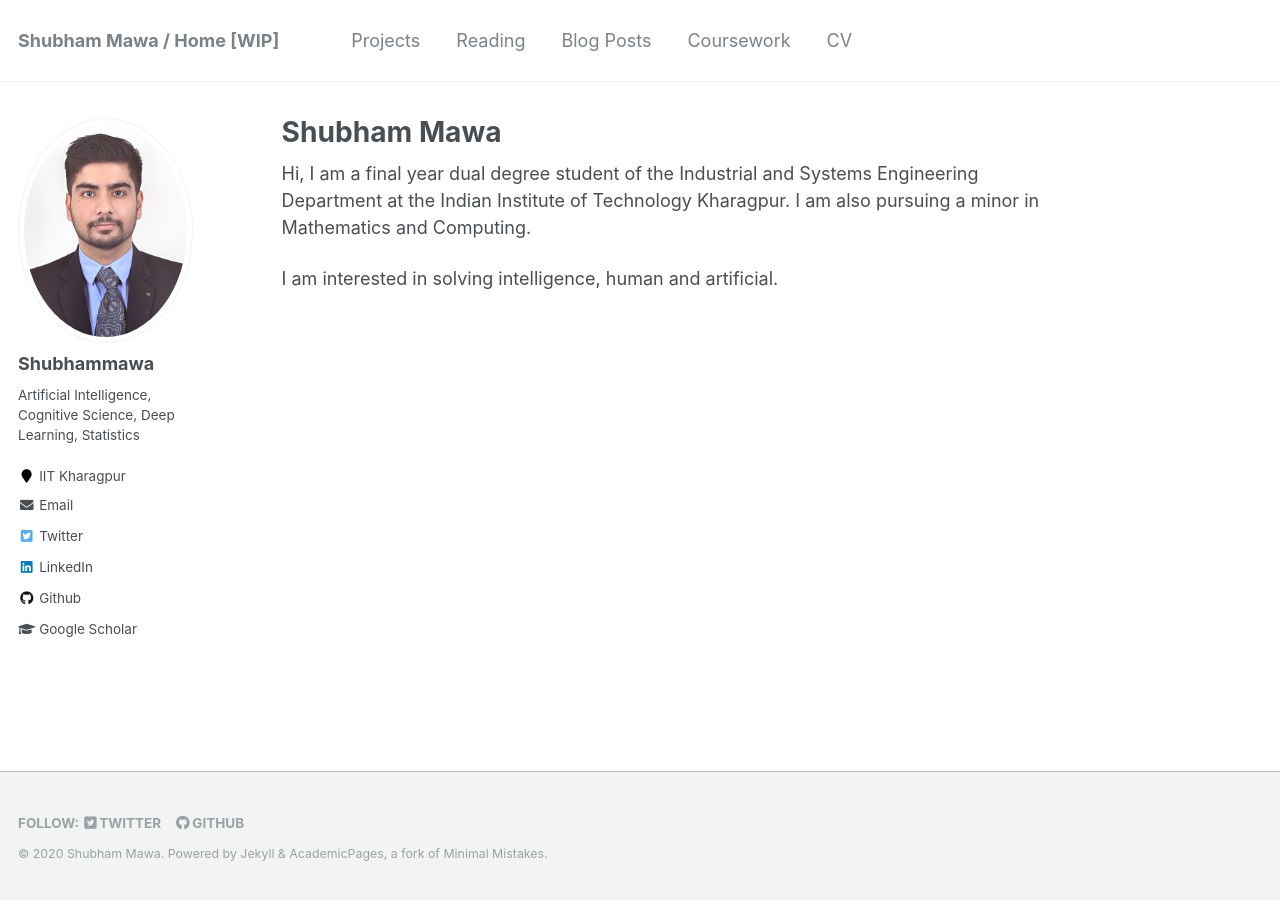
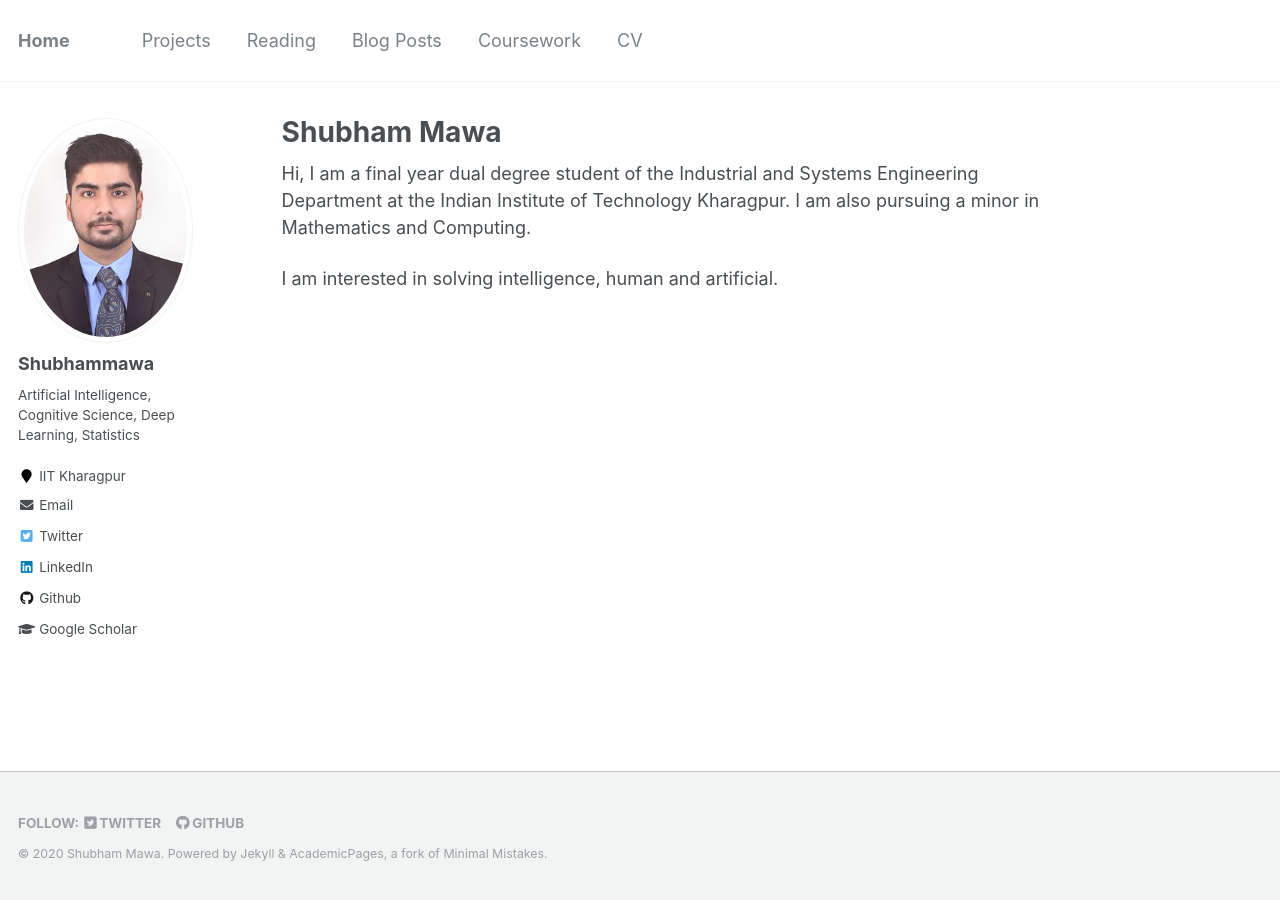
Before and after one commit to Shubhammawa/Shubhammawa.github.io, a Jekyll site: the page built from _pages/about.md, in a window 1280 px wide. Built offline with Jekyll 4.4.1, drawn with Linux system fonts in a browser that asks for light colours.

Commit message:
Updated config.yml

```diff
--- a/_config.yml
+++ b/_config.yml
@@ -7,7 +7,7 @@
 
 # Site Settings
 locale                   : "en-US"
-title                    : "Shubham Mawa / Home [WIP]"
+title                    : "Home"
 title_separator          : "-"
 name                     : &name "Shubham Mawa"
 description              : &description "personal description"
@@ -102,7 +102,7 @@ author:
   instagram        :
   impactstory      : #"https://profiles.impactstory.org/u/xxxx-xxxx-xxxx-xxxx"
   lastfm           :
-  linkedin         : "https://www.linkedin.com/in/shubham-mawa-86877612a/"
+  linkedin         : "https://www.linkedin.com/in/shubham-mawa/"
   orcid            : #"http://orcid.org/yourorcidurl"
   pinterest        :
   soundcloud       :
```
